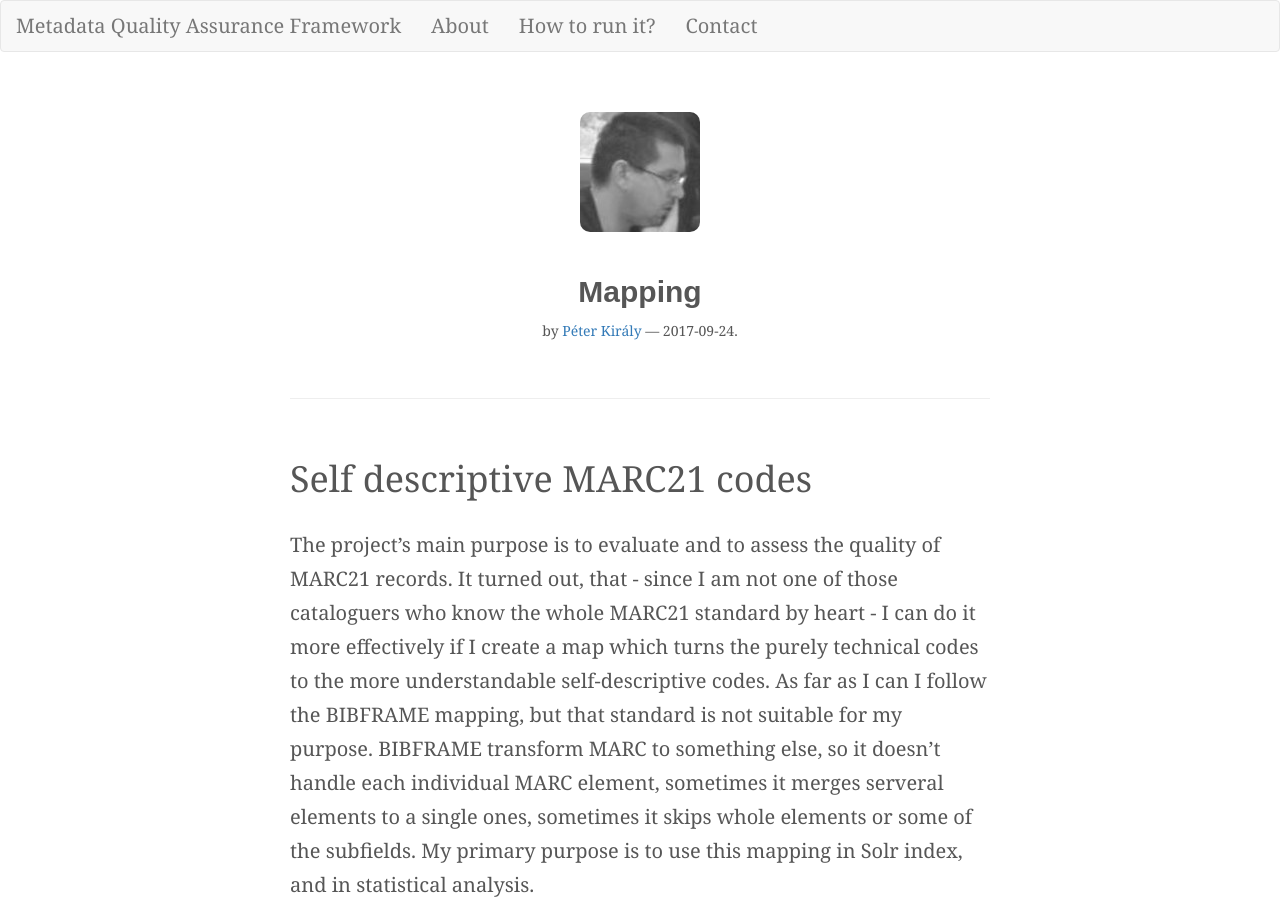
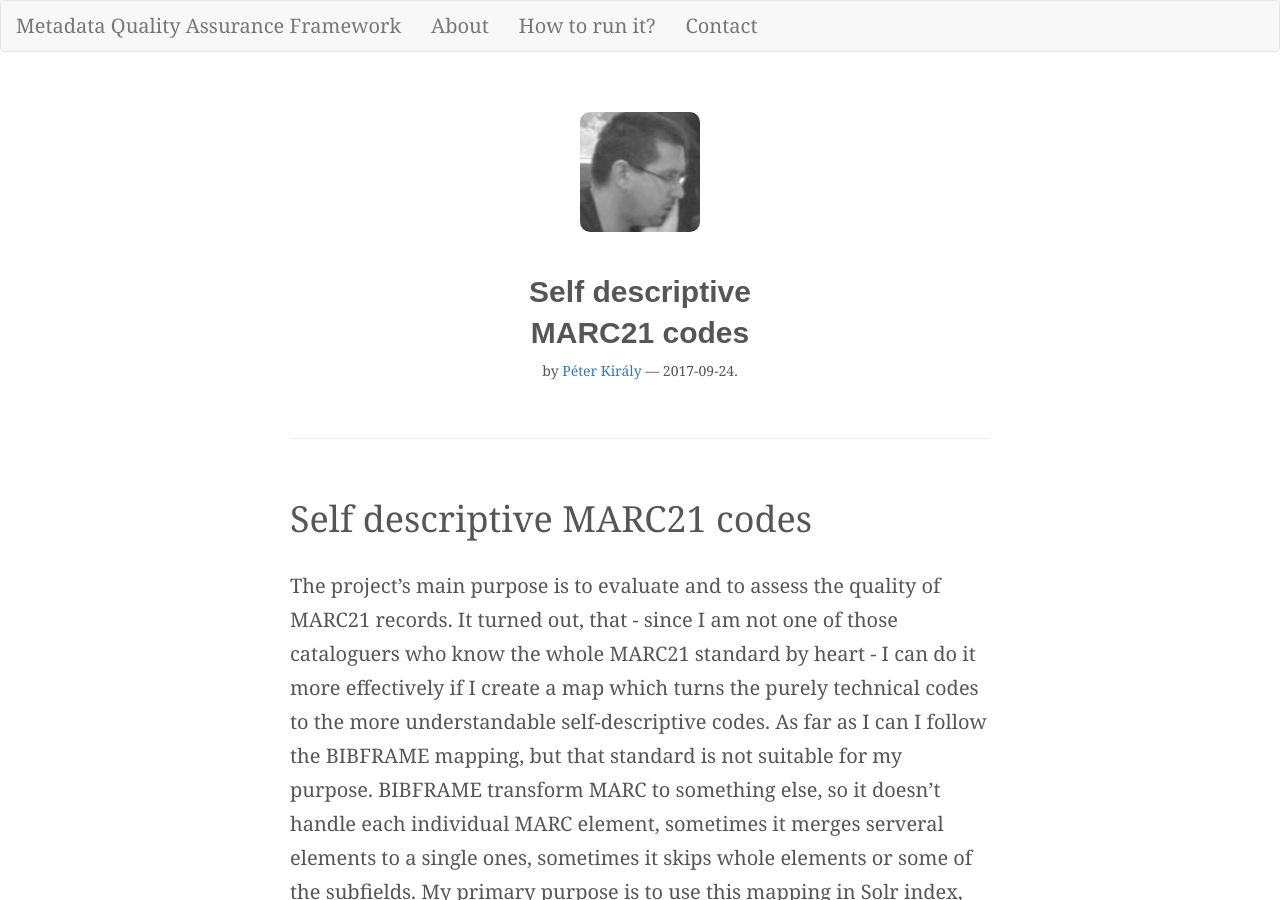
Before and after one commit to pkiraly/pkiraly.github.io, a Jekyll site: the page built from _posts/2017-09-24-mapping.md, in a window 1280 px wide and 900 px high. Built offline with Jekyll 4.4.1, drawn with Linux system fonts in a browser that asks for light colours; nearby versions of some CDN libraries; some web fonts are replaced; our own code applies the rules of GitHub Pages for plain Markdown files; comment, search, counter and statistics services are not loaded.

Commit message:
Update 2017-09-24-mapping.md

```diff
--- a/_posts/2017-09-24-mapping.md
+++ b/_posts/2017-09-24-mapping.md
@@ -1,3 +1,13 @@
+---
+title:      Self descriptive MARC21 codes
+layout:     post
+date:       2017-09-24 00:00:00
+author:     "pkiraly"
+customjs:
+ - http://code.jquery.com/jquery-1.4.2.min.js
+ - http://pkiraly.github.io/js/table.js
+---
+
 # Self descriptive MARC21 codes
 
 The project's main purpose is to evaluate and to assess the quality of MARC21 records. It turned out, that - since I am not one of those cataloguers who know the whole MARC21 standard by heart - I can do it more effectively if I create a map which turns the purely technical codes to the more understandable self-descriptive codes. As far as I can I follow the BIBFRAME mapping, but that standard is not suitable for my purpose. BIBFRAME transform MARC to something else, so it doesn't handle each individual MARC element, sometimes it merges serveral elements to a single ones, sometimes it skips whole elements or some of the subfields. My primary purpose is to use this mapping in Solr index, and in statistical analysis.
```
